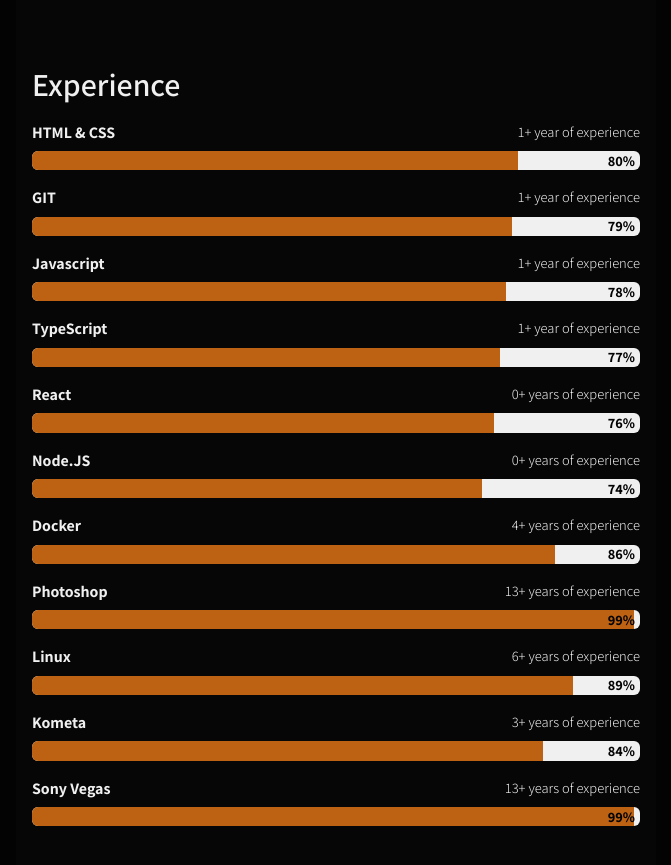
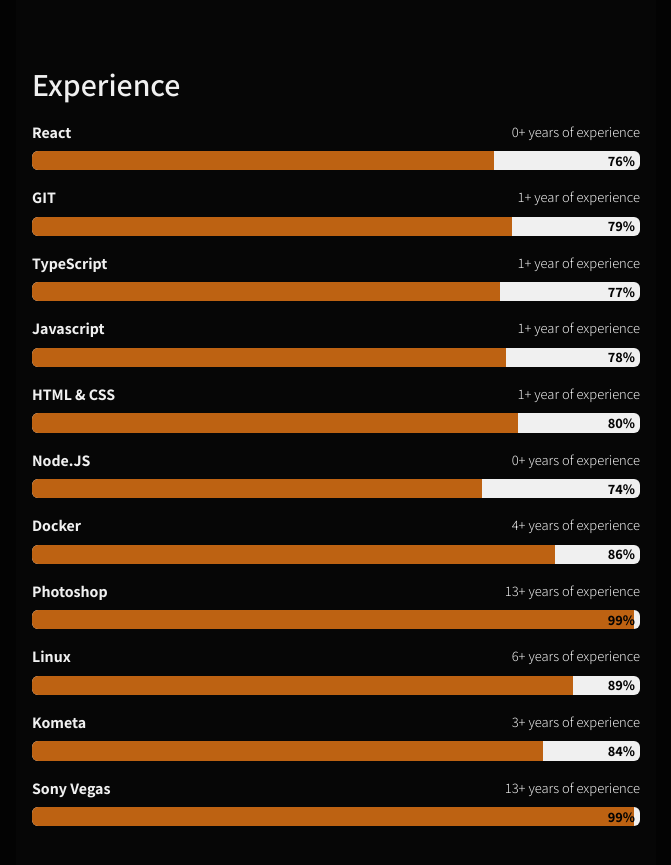
Before and after one commit to jhn322/portfolio-react, a React (Vite) app: page / in a window 1280 px wide. Shown: the part 1620-2485 px from the top of the page, without its empty margins (304-975 px from the left). Built offline with nearby package versions, Linux system fonts and the light colour scheme; a web font is replaced by a local one.

Commit message:
order change

```diff
--- a/src/components/Experience.jsx
+++ b/src/components/Experience.jsx
@@ -4,11 +4,11 @@
 const getCurrentYear = () => new Date().getFullYear();
 
 const experiences = [
+  { skill: "React", startYear: 2024 },
+  { skill: "GIT", startYear: 2023 },
+  { skill: "TypeScript", startYear: 2023 },
+  { skill: "Javascript", startYear: 2023 },
   { skill: "HTML & CSS", startYear: 2023 },
-  { skill: "GIT", startYear: 2023 },
-  { skill: "Javascript", startYear: 2023 },
-  { skill: "TypeScript", startYear: 2023 },
-  { skill: "React", startYear: 2024 },
   { skill: "Node.JS", startYear: 2024 },
   { skill: "Docker", startYear: 2020 },
   { skill: "Photoshop", startYear: 2011 },
```
